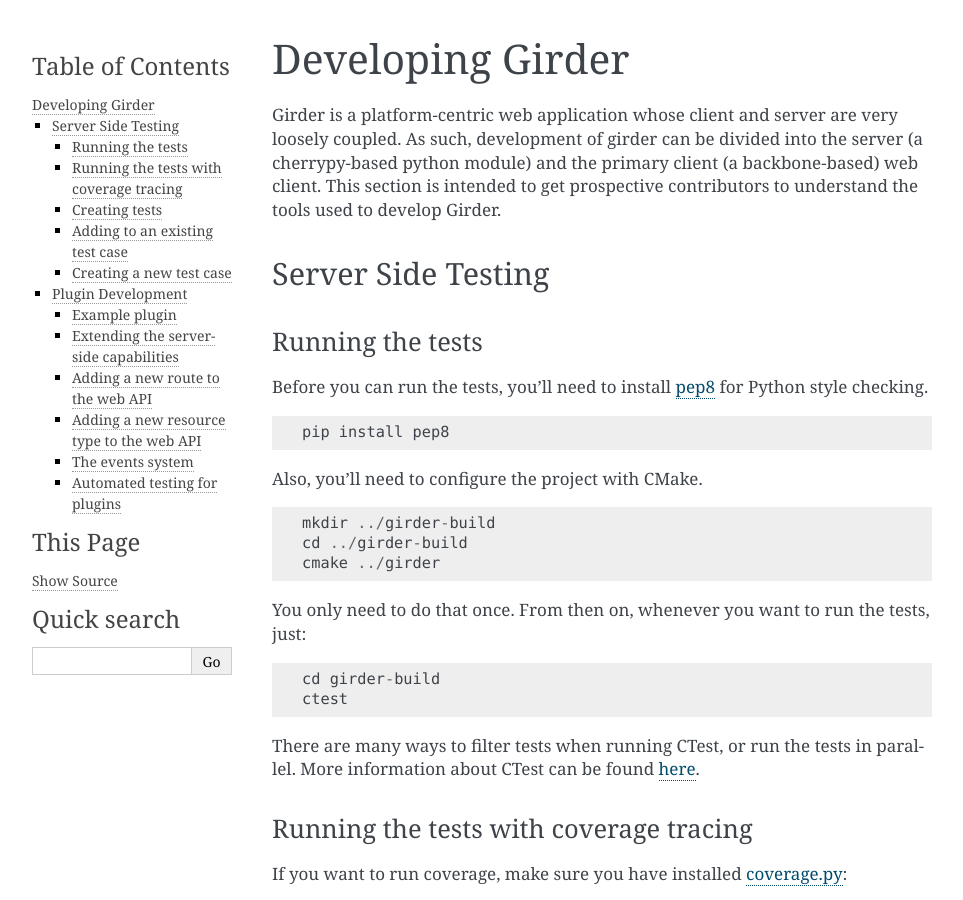
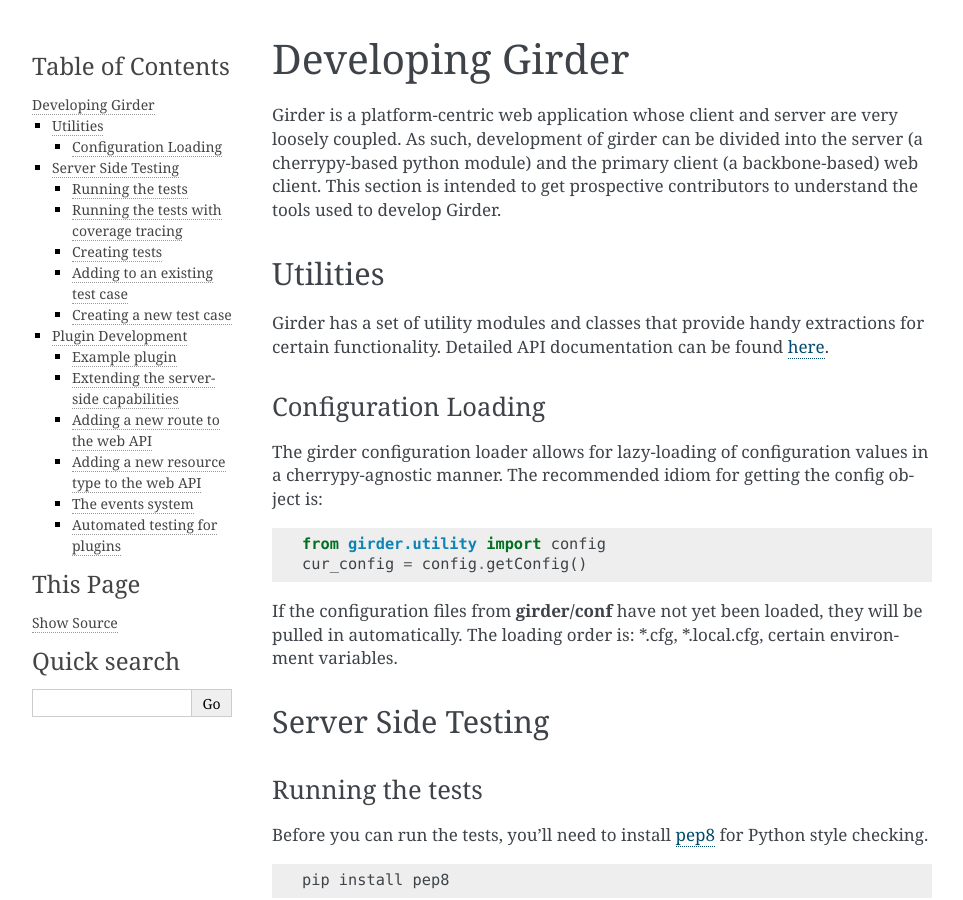
Before and after one commit to girder/girder, a Sphinx documentation site: the page built from docs/development.rst, in a window 1280 px wide and 900 px high. Shown: the whole window, without its empty margins (148-1111 px from the left). Built offline with Sphinx 7.4.7, drawn with Linux system fonts in a browser that asks for light colours.

Commit message:
Adding some documentation for config loading.
And some cleanup.

```diff
--- a/docs/api-docs.rst
+++ b/docs/api-docs.rst
@@ -83,6 +83,8 @@
 .. automodule:: girder.api.v1.folder
    :members:
 
+.. _api-docs-utility:
+
 Utility
 -------
 .. automodule:: girder.utility.model_importer
@@ -91,6 +93,9 @@
 .. automodule:: girder.utility.server
    :members:
 
+.. automodule:: girder.utility.config
+   :members:
+
 Constants
 ---------
 .. automodule:: girder.constants
--- a/docs/development.rst
+++ b/docs/development.rst
@@ -6,6 +6,26 @@
 (a cherrypy-based python module) and the primary client (a backbone-based) web
 client. This section is intended to get prospective contributors to understand
 the tools used to develop Girder.
+
+Utilities
+---------
+
+Girder has a set of utility modules and classes that provide handy extractions
+for certain functionality. Detailed API documentation can be found :ref:`here <api-docs-utility>`.
+
+Configuration Loading
+^^^^^^^^^^^^^^^^^^^^^
+
+The girder configuration loader allows for lazy-loading of configuration values
+in a cherrypy-agnostic manner. The recommended idiom for getting the config
+object is: ::
+
+    from girder.utility import config
+    cur_config = config.getConfig()
+
+If the configuration files from **girder/conf** have not yet been loaded, they
+will be pulled in automatically. The loading order is: \*.cfg, \*.local.cfg,
+certain environment variables.
 
 Server Side Testing
 -------------------
@@ -110,12 +130,12 @@
 
 The capabilities of girder can be extended via plugins. The plugin framework is
 designed to allow girder to be as flexible as possible, on both the client
-and server sides. ::
+and server sides.
 
 A plugin is self-contained in a single directory. To create your plugin, simply
 create a directory within the **plugins** directory. In fact, that directory
 is the only thing that is truly required to make a plugin in girder. All of the
-other components discussed henceforth are optional. ::
+other components discussed henceforth are optional.
 
 Example plugin
 ^^^^^^^^^^^^^^
@@ -147,7 +167,7 @@
 This information will appear in the web client administration console, and
 administrators will be able to enable and disable it there. Whenever plugins
 are enabled or disabled, a server restart will be required in order for the
-change to take effect. ::
+change to take effect.
 
 Extending the server-side capabilities
 ^^^^^^^^^^^^^^^^^^^^^^^^^^^^^^^^^^^^^^
@@ -244,7 +264,7 @@
 
 In addition to being able to augment the core API as described above, the core
 system fires a known set of events that plugins can bind to and handle as
-they wish. ::
+they wish.
 
 In the most general sense, the events framework is simply a way of binding
 arbitrary events with handlers. The events are identified by a unique string
@@ -270,6 +290,7 @@
 events are enumerated below.
 
 *  **Before REST call**
+
 Whenever a REST API route is called, just before executing its default handler,
 plugins will have an opportunity to execute code or conditionally override the
 default behavior using ``preventDefault`` and ``addResponse``. The identifiers
@@ -277,6 +298,7 @@
 receive the same kwargs as the default route handler in the event's info.
 
 *  **After REST call**
+
 Just like the before REST call event, but this is fired after the default
 handler has already executed and returned its value. That return value is
 also passed in the event.info for possible alteration by the receiving handler.
@@ -285,6 +307,7 @@
 ``preventDefault`` and ``addResponse`` on the event.
 
 *  **Before model save**
+
 You can receive an event each time a document of a specific resource type is
 saved. For example, you can bind to ``model.folder.save`` if you wish to
 perform logic each time a folder is saved to the database. You can use
@@ -292,10 +315,12 @@
 not to be performed.
 
 * **Before model deletion**
+
 Triggered each time a model is about to be deleted. You can bind to this via
 e.g. ``model.folder.remove`` and optionally ``preventDefault`` on the event.
 
 *  **Override model validation**
+
 You can also override or augment the default ``validate`` methods for a core
 model type. Like the normal validation, you should raise a
 ``ValidationException`` for failure cases, and you can also ``preventDefault``
@@ -303,6 +328,7 @@
 identifier for these events is, e.g. ``model.user.validate``.
 
 *  **Override user authentication**
+
 If you want to override or augment the normal user authentication process in
 your plugin, bind to the ``auth.user.get`` event. If your plugin can
 successfully authenticate the user, it should perform the logic it needs and
@@ -310,6 +336,7 @@
 authenticated user document.
 
 *  **On file upload**
+
 This event is always triggered asynchronously and is fired after a file has
 been uploaded. The file document that was created is passed in the event info.
 You can bind to this event using the identifier ``data.process``.
```
